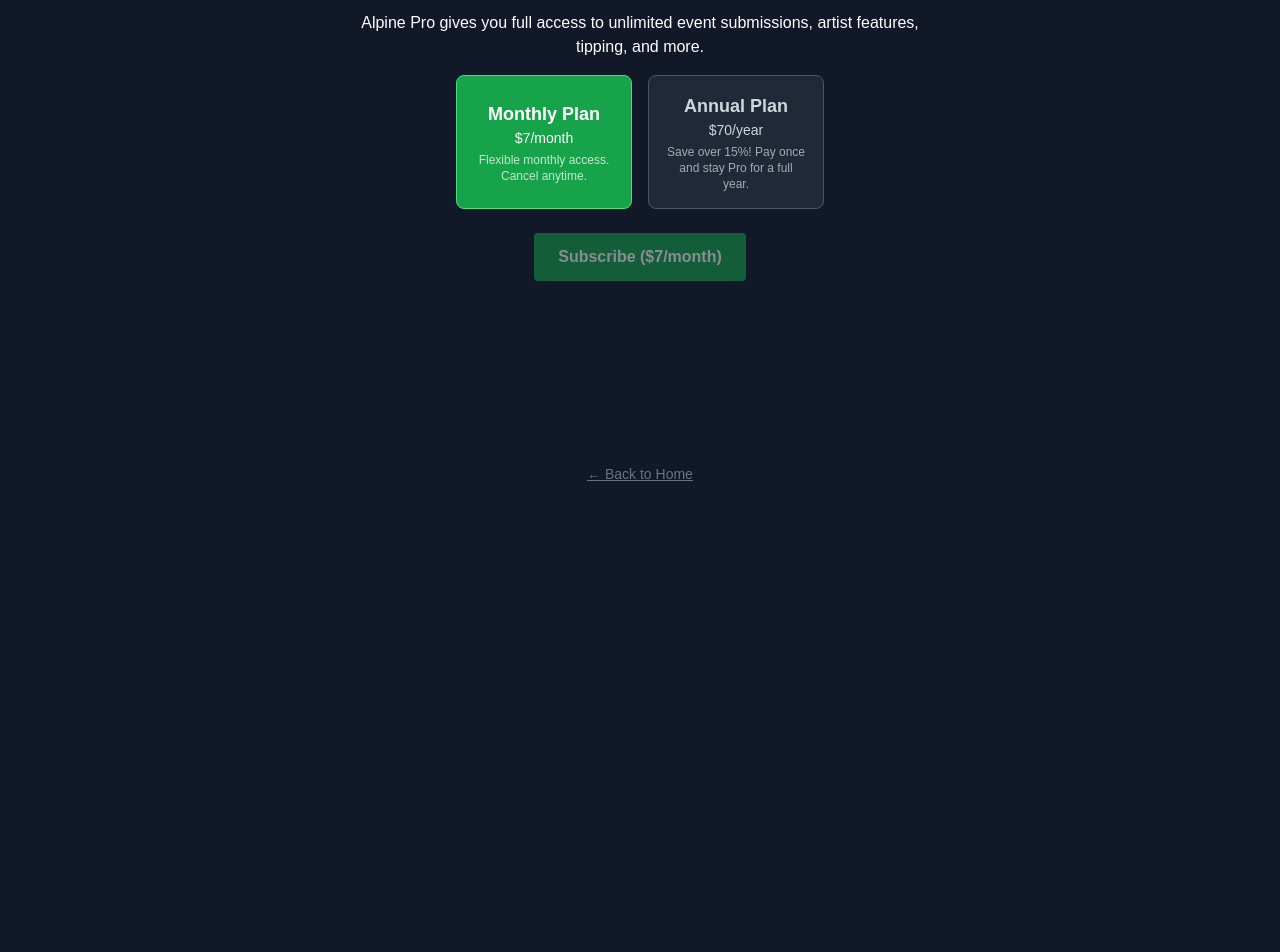
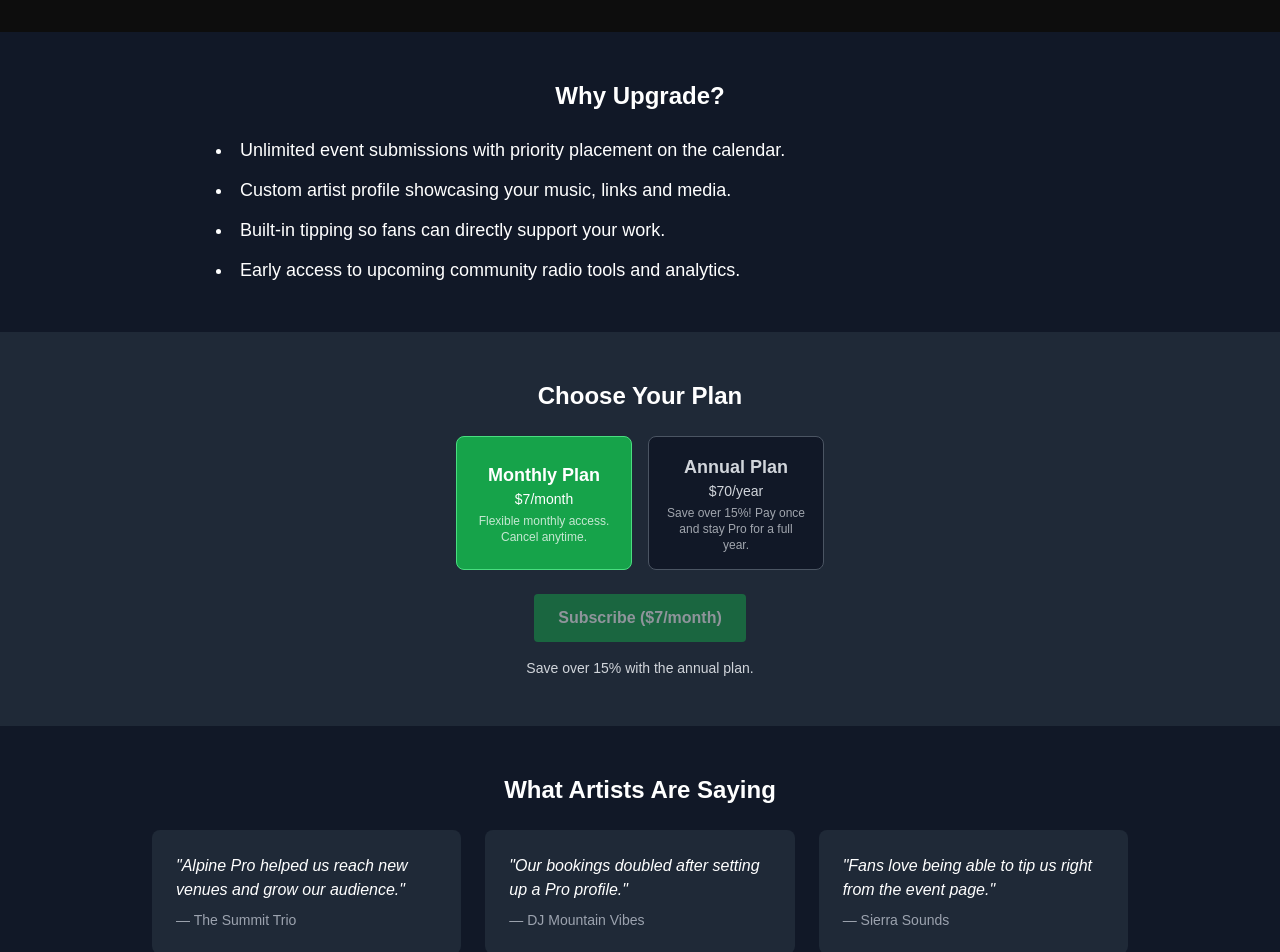
Before and after one commit to rpoole444/cos-livewire-fe, a Next.js app: page /upgrade in a window 1280 px wide. Shown: the part 300-1252 px from the top of the page. Before the commit the page ends 800 px from the top, so only its background shows below. Built offline with nearby package versions, Linux system fonts and the light colour scheme; no server answers.

Commit message:
feat: enhance upgrade page with marketing content

```diff
--- a/src/pages/upgrade.tsx
+++ b/src/pages/upgrade.tsx
@@ -17,6 +17,28 @@ const plans = [
     price: '$70/year',
     description: 'Save over 15%! Pay once and stay Pro for a full year.',
   },
+];
+
+const features = [
+  'Unlimited event submissions with priority placement on the calendar.',
+  'Custom artist profile showcasing your music, links and media.',
+  'Built‑in tipping so fans can directly support your work.',
+  'Early access to upcoming community radio tools and analytics.'
+];
+
+const testimonials = [
+  {
+    quote: 'Alpine Pro helped us reach new venues and grow our audience.',
+    author: 'The Summit Trio'
+  },
+  {
+    quote: 'Our bookings doubled after setting up a Pro profile.',
+    author: 'DJ Mountain Vibes'
+  },
+  {
+    quote: 'Fans love being able to tip us right from the event page.',
+    author: 'Sierra Sounds'
+  }
 ];
 
 export default function UpgradePage() {
@@ -59,12 +81,26 @@ export default function UpgradePage() {
         <title>Upgrade to Alpine Pro | Alpine Groove Guide</title>
       </Head>
       <Header />
-      <main className="flex-grow flex flex-col items-center justify-center px-6 py-12 text-center">
-        <h1 className="text-3xl font-bold mb-4">Unlock Alpine Pro</h1>
-        <p className="mb-4 max-w-xl">
-          Alpine Pro gives you full access to unlimited event submissions, artist features, tipping, and more.
+      <main className="flex-grow">
+        <section className="text-center py-16 px-6 bg-black">
+          <h1 className="text-4xl font-extrabold text-gold mb-4">Go Pro on Alpine Groove Guide</h1>
+          <p className="max-w-2xl mx-auto text-lg text-gray-300">
+            Promote your shows, connect with fans and unlock tools built for Colorado musicians.
           </p>
+        </section>
 
+        <section className="py-12 px-6 max-w-4xl mx-auto">
+          <h2 className="text-2xl font-semibold text-center mb-6">Why Upgrade?</h2>
+          <ul className="list-disc list-inside space-y-3 text-left md:text-lg">
+            {features.map((f) => (
+              <li key={f}>{f}</li>
+            ))}
+          </ul>
+        </section>
+
+        <section className="bg-gray-800 py-12 px-6 text-center">
+          <h2 className="text-2xl font-semibold mb-6">Choose Your Plan</h2>
+          <div className="flex flex-col items-center">
             <div className="flex gap-4 mb-6">
               {plans.map((plan) => (
                 <button
@@ -73,7 +109,7 @@ export default function UpgradePage() {
                   className={`p-4 rounded-lg border transition-all w-44 ${
                     selectedPlan === plan.id
                       ? 'bg-green-600 text-white border-green-400'
-                  : 'bg-gray-800 border-gray-600 text-gray-300 hover:border-white'
+                      : 'bg-gray-900 border-gray-600 text-gray-300 hover:border-white'
                   }`}
                 >
                   <div className="text-lg font-bold">{plan.name}</div>
@@ -90,6 +126,21 @@ export default function UpgradePage() {
             >
               {loading ? 'Redirecting…' : `Subscribe (${plans.find(p => p.id === selectedPlan)?.price})`}
             </button>
+            <p className="mt-4 text-sm text-gray-300">Save over 15% with the annual plan.</p>
+          </div>
+        </section>
+
+        <section className="py-12 px-6 max-w-5xl mx-auto">
+          <h2 className="text-2xl font-semibold text-center mb-6">What Artists Are Saying</h2>
+          <div className="grid gap-6 md:grid-cols-3">
+            {testimonials.map((t) => (
+              <blockquote key={t.author} className="bg-gray-800 p-6 rounded-lg text-left">
+                <p className="italic mb-2">"{t.quote}"</p>
+                <footer className="text-sm text-gray-400">&mdash; {t.author}</footer>
+              </blockquote>
+            ))}
+          </div>
+        </section>
       </main>
 
       <footer className="text-center text-sm text-gray-500 py-4">
```
Lines whose indentation alone changed are shown as unchanged.
